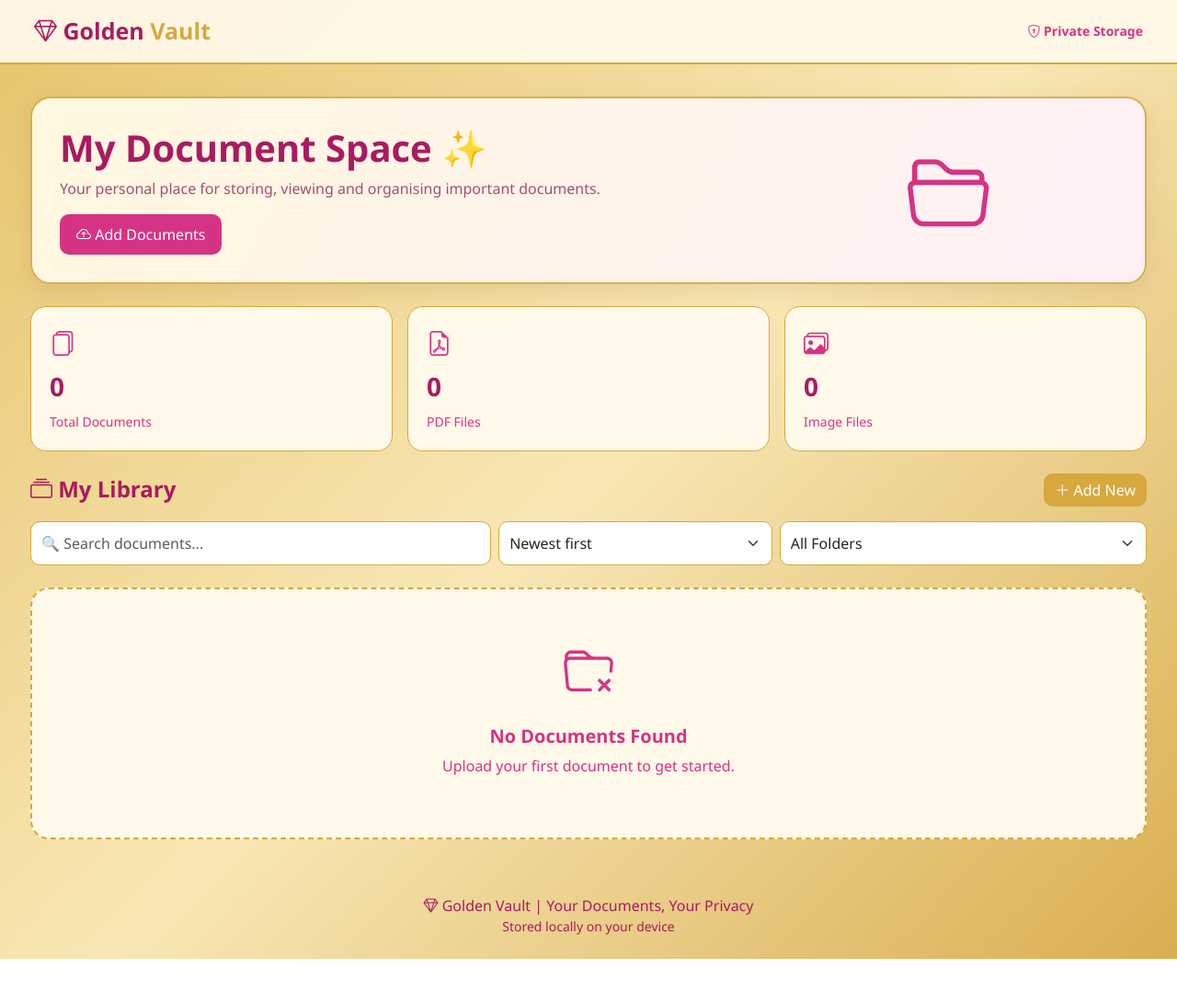
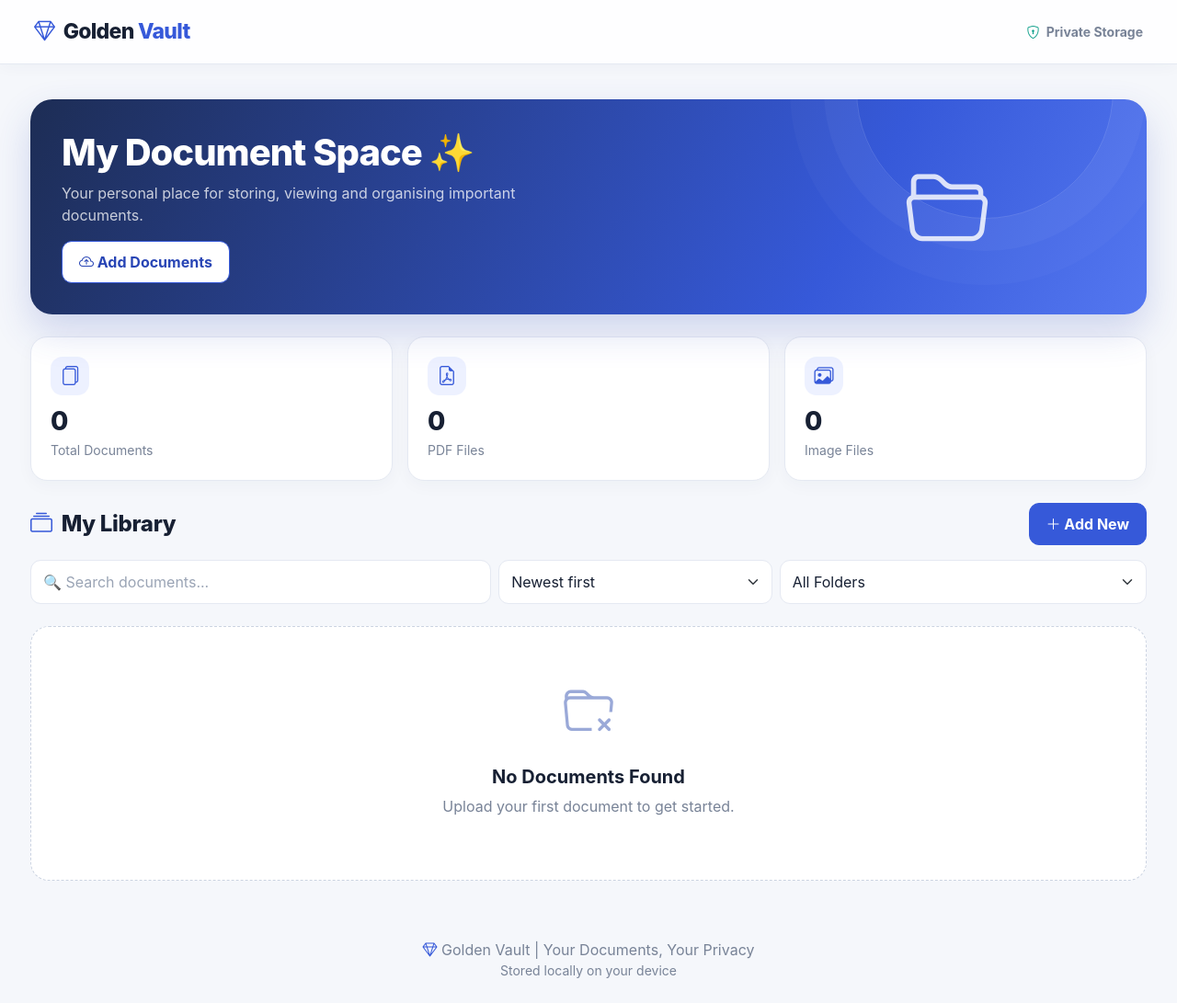
Before and after one commit to Rajnish9570/document-organizer, a plain HTML site: page index.html in a window 1280 px wide. Shown: the whole page at 92% size. Before the commit the page ends 1043 px from the top, so only its background shows below. Drawn offline with nearby package versions, Linux system fonts and the light colour scheme.

Commit message:
Redesign document organizer UI with modern indigo theme

```diff
--- a/index.html
+++ b/index.html
@@ -10,12 +10,16 @@
 
 <style>
 :root {
-    --gold: #d6a83e;
-    --gold-light: #f9e5a7;
-    --pink: #d63384;
-    --pink-dark: #a91b61;
-    --cream: #fff9e9;
-    --white: #ffffff;
+    --ink: #172033;
+    --muted: #788397;
+    --primary: #3659d9;
+    --primary-dark: #2845b5;
+    --primary-soft: #edf1ff;
+    --surface: #ffffff;
+    --canvas: #f5f7fb;
+    --line: #e5e9f2;
+    --teal: #0e9f8a;
+    --shadow: 0 12px 34px rgba(27, 43, 79, .08);
 }
 
 * { box-sizing: border-box; }
@@ -23,221 +27,202 @@
 body {
     margin: 0;
     min-height: 100vh;
-    background: linear-gradient(135deg,#e7c36b,#f8e7b5,#d9ae50);
-    color: var(--pink);
-    font-family: 'Segoe UI', sans-serif;
+    background: var(--canvas);
+    color: var(--ink);
+    font-family: Inter, 'Segoe UI', sans-serif;
 }
 
 .navbar {
-    background: rgba(255,249,233,.95);
-    border-bottom: 2px solid var(--gold);
-    padding: 15px 25px;
+    background: rgba(255,255,255,.92);
+    border-bottom: 1px solid var(--line);
+    padding: 17px 25px;
+    box-shadow: 0 3px 16px rgba(27,43,79,.035);
 }
 
 .brand {
-    color: var(--pink-dark);
-    font-size: 25px;
+    color: var(--ink);
+    font-size: 23px;
     font-weight: 800;
+    letter-spacing: -.7px;
 }
 
-.brand span { color: var(--gold); }
+.brand i { color: var(--primary); margin-right: 5px; }
+.brand span { color: var(--primary); }
+.navbar .small { color: var(--muted); }
+.navbar .small i { color: var(--teal); margin-right: 4px; }
 
 .container-main {
     max-width: 1250px;
-    margin: 35px auto;
+    margin: 38px auto;
     padding: 0 18px;
 }
 
 .hero {
-    background: linear-gradient(120deg,#fff8df,#fff0f6);
-    border: 2px solid #d8af52;
-    border-radius: 22px;
-    padding: 30px;
-    box-shadow: 0 8px 25px #805b2220;
+    position: relative;
+    overflow: hidden;
+    background: linear-gradient(118deg, #1d2d55 0%, #3659d9 72%, #5477f0 100%);
+    border: 0;
+    border-radius: 24px;
+    padding: 34px;
+    color: #fff;
+    box-shadow: 0 18px 42px rgba(48, 77, 185, .2);
 }
 
-.hero h1 {
-    color: var(--pink-dark);
-    font-weight: 800;
+.hero::after {
+    content: '';
+    position: absolute;
+    width: 280px;
+    height: 280px;
+    right: 3%;
+    top: -150px;
+    border: 1px solid rgba(255,255,255,.14);
+    border-radius: 50%;
+    box-shadow: 0 0 0 35px rgba(255,255,255,.035), 0 0 0 72px rgba(255,255,255,.025);
+    pointer-events: none;
 }
 
-.hero p { color: #a64c76; }
+.hero h1 { color: #fff; font-weight: 800; letter-spacing: -1px; }
+.hero p { color: rgba(255,255,255,.76); max-width: 580px; }
+.hero .btn-pink { background: #fff; color: var(--primary-dark); }
+.hero .btn-pink:hover { background: #edf1ff; color: var(--primary-dark); }
+.hero .bi-folder2-open { color: rgba(255,255,255,.82) !important; }
 
 .stat-card {
-    background: var(--cream);
-    border: 1px solid var(--gold);
-    border-radius: 17px;
-    padding: 20px;
+    background: var(--surface);
+    border: 1px solid var(--line);
+    border-radius: 18px;
+    padding: 21px;
     height: 100%;
+    box-shadow: 0 5px 18px rgba(27,43,79,.035);
+    transition: transform .2s ease, box-shadow .2s ease;
 }
+.stat-card:hover { transform: translateY(-3px); box-shadow: var(--shadow); }
+.stat-card i {
+    display: inline-flex;
+    align-items: center;
+    justify-content: center;
+    width: 42px;
+    height: 42px;
+    border-radius: 13px;
+    background: var(--primary-soft);
+    color: var(--primary);
+    font-size: 21px;
+}
+.stat-card h3 { font-weight: 800; color: var(--ink); margin-top: 12px; margin-bottom: 2px; }
+.stat-card small { color: var(--muted); }
 
-.stat-card i {
-    font-size: 27px;
-    color: var(--pink);
+.section-title { font-weight: 800; color: var(--ink); letter-spacing: -.3px; }
+.section-title i { color: var(--primary); margin-right: 5px; }
+
+.btn-pink, .btn-gold {
+    background: var(--primary);
+    color: white;
+    border: 1px solid var(--primary);
+    border-radius: 11px;
+    padding: 10px 18px;
+    font-weight: 650;
+    transition: background .2s ease, transform .2s ease, box-shadow .2s ease;
 }
-
-.stat-card h3 {
-    font-weight: 800;
-    color: var(--pink-dark);
-    margin-top: 10px;
-}
-
-.section-title {
-    font-weight: 800;
-    color: var(--pink-dark);
-}
-
-.btn-pink {
-    background: var(--pink);
+.btn-pink:hover, .btn-gold:hover {
+    background: var(--primary-dark);
     color: white;
-    border: none;
-    border-radius: 10px;
-    padding: 10px 18px;
-}
-
-.btn-pink:hover {
-    background: var(--pink-dark);
-    color: white;
-}
-
-.btn-gold {
-    background: var(--gold);
-    color: white;
-    border: none;
-    border-radius: 10px;
+    border-color: var(--primary-dark);
+    transform: translateY(-1px);
+    box-shadow: 0 6px 15px rgba(54,89,217,.2);
 }
 
 .search-box, .form-control, .form-select {
-    border: 1px solid var(--gold);
-    border-radius: 10px;
-    padding: 11px;
+    border: 1px solid var(--line);
+    border-radius: 11px;
+    padding: 11px 13px;
+    color: var(--ink);
+    background-color: var(--surface);
 }
-
-.search-box:focus, .form-control:focus {
-    border-color: var(--pink);
-    box-shadow: 0 0 0 3px #d6338420;
+.search-box:focus, .form-control:focus, .form-select:focus {
+    border-color: #8da3f3;
+    box-shadow: 0 0 0 3px rgba(54,89,217,.12);
 }
+.form-control::placeholder { color: #9aa4b5; }
 
 .document-card {
-    background: var(--cream);
-    border: 1px solid var(--gold);
-    border-radius: 16px;
+    background: var(--surface);
+    border: 1px solid var(--line);
+    border-radius: 17px;
     overflow: hidden;
     height: 100%;
-    transition: .25s;
+    box-shadow: 0 5px 18px rgba(27,43,79,.04);
+    transition: transform .22s ease, box-shadow .22s ease;
 }
-
-.document-card:hover {
-    transform: translateY(-5px);
-    box-shadow: 0 8px 20px #79511d30;
-}
-
+.document-card:hover { transform: translateY(-5px); box-shadow: var(--shadow); }
 .doc-preview {
     height: 155px;
-    background: #f8e9bd;
+    background: linear-gradient(145deg, #edf1ff, #f3f6fb);
     display: flex;
     justify-content: center;
     align-items: center;
     overflow: hidden;
 }
-
-.doc-preview img {
-    width: 100%;
-    height: 100%;
-    object-fit: cover;
-}
-
-.pdf-icon {
-    font-size: 65px;
-    color: var(--pink);
-}
-
-.doc-info { padding: 14px; }
-
-.doc-name {
-    font-weight: 700;
-    color: var(--pink-dark);
-    overflow-wrap: anywhere;
-}
-
-.doc-meta {
-    font-size: 12px;
-    color: #a66b84;
-}
+.doc-preview img { width: 100%; height: 100%; object-fit: cover; }
+.pdf-icon { font-size: 65px; color: var(--primary); }
+.doc-info { padding: 15px; }
+.doc-name { font-weight: 700; color: var(--ink); overflow-wrap: anywhere; }
+.doc-meta { font-size: 12px; color: var(--muted); }
 
 .empty {
     text-align: center;
-    background: var(--cream);
-    border: 2px dashed var(--gold);
-    padding: 50px 15px;
+    background: var(--surface);
+    border: 1px dashed #cbd3e1;
+    padding: 52px 15px;
     border-radius: 20px;
-    color: var(--pink);
+    color: var(--muted);
 }
-
-.empty i { font-size: 55px; }
+.empty i { font-size: 55px; color: #9aa9d8; }
+.empty h5 { color: var(--ink); }
 
 .modal-content {
-    background: var(--cream);
-    border: 2px solid var(--gold);
-    border-radius: 17px;
+    background: var(--surface);
+    border: 1px solid var(--line);
+    border-radius: 18px;
+    overflow: hidden;
+    box-shadow: 0 22px 70px rgba(20,30,55,.2);
 }
-
-.modal-header {
-    border-bottom: 1px solid var(--gold);
-    color: var(--pink-dark);
-}
-
+.modal-header { border-bottom: 1px solid var(--line); color: var(--ink); }
+.modal-footer { border-top: 1px solid var(--line); }
 #previewContent {
     height: 75vh;
-    background: #f5e8c9;
+    background: #eef1f7;
     display: flex;
     align-items: center;
     justify-content: center;
     overflow: auto;
 }
+#previewContent img { max-width: 100%; max-height: 72vh; object-fit: contain; }
+#previewContent iframe, #previewContent embed, #previewContent object {
+    width: 100%; height: 100%; min-height: 75vh; border: none; background: white;
+}
+.pdf-viewer { width: 100%; height: 100%; min-height: 75vh; border: none; background: white; }
 
-#previewContent img {
-    max-width: 100%;
-    max-height: 72vh;
-    object-fit: contain;
+footer { text-align: center; padding: 25px; color: var(--muted); }
+footer i { color: var(--primary); }
+.drop-area {
+    border: 2px dashed #b9c6eb;
+    padding: 26px;
+    text-align: center;
+    border-radius: 16px;
+    background: #f7f8ff;
+    color: var(--primary);
 }
-
-#previewContent iframe,
-#previewContent embed,
-#previewContent object {
-    width: 100%;
-    height: 100%;
-    min-height: 75vh;
-    border: none;
-    background: white;
-}
-
-.pdf-viewer {
-    width: 100%;
-    height: 100%;
-    min-height: 75vh;
-    border: none;
-    background: white;
-}
-
-footer {
-    text-align: center;
-    padding: 25px;
-    color: var(--pink-dark);
-}
-
-.drop-area {
-    border: 2px dashed var(--gold);
-    padding: 24px;
-    text-align: center;
-    border-radius: 15px;
-    background: #fff5dd;
-}
+.drop-area p { color: var(--ink); }
+.drop-area small { color: var(--muted); }
+.dropdown-menu { border: 1px solid var(--line); border-radius: 11px; box-shadow: var(--shadow); }
+.dropdown-item { padding: 8px 14px; }
+.btn-outline-secondary, .btn-outline-primary { border-radius: 10px; }
 
 @media(max-width:576px) {
-    .hero { padding: 22px; }
+    .hero { padding: 24px; }
     .brand { font-size: 20px; }
-    .container-main { margin-top: 20px; }
+    .container-main { margin-top: 22px; }
+    .navbar { padding: 14px 16px; }
 }
 </style>
 </head>
@@ -763,16 +748,16 @@ const dropArea = document.getElementById("dropArea");
 ["dragenter", "dragover"].forEach(eventName => {
     dropArea.addEventListener(eventName, e => {
         e.preventDefault();
-        dropArea.style.borderColor = "#d63384";
-        dropArea.style.background = "#ffeaf5";
+        dropArea.style.borderColor = "#3659d9";
+        dropArea.style.background = "#edf1ff";
     });
 });
 
 ["dragleave", "drop"].forEach(eventName => {
     dropArea.addEventListener(eventName, e => {
         e.preventDefault();
-        dropArea.style.borderColor = "#d6a83e";
-        dropArea.style.background = "#fff5dd";
+        dropArea.style.borderColor = "#b9c6eb";
+        dropArea.style.background = "#f7f8ff";
     });
 });
 
```
